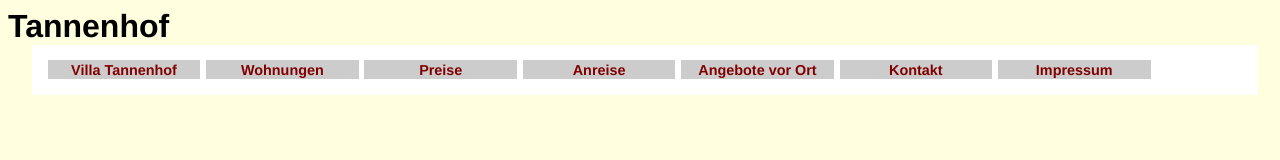
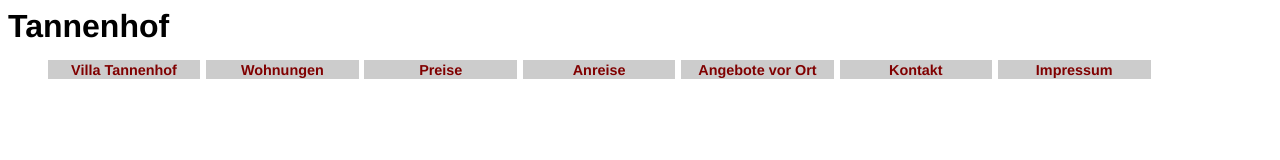
Before and after one commit to niccokunzmann/tannenhof, a plain HTML site: page website/navi.html in a window 1280 px wide. Drawn offline with Linux system fonts and the light colour scheme.

Commit message:
updated a color

```diff
--- a/website/navigation.css
+++ b/website/navigation.css
@@ -1,6 +1,6 @@
 body {
     font: normal 100.01% Helvetica, Arial, sans-serif;
-    color: black; background-color: #ffffe0;
+    color: black; background-color: white;
   }
 
   div#frame {
```
